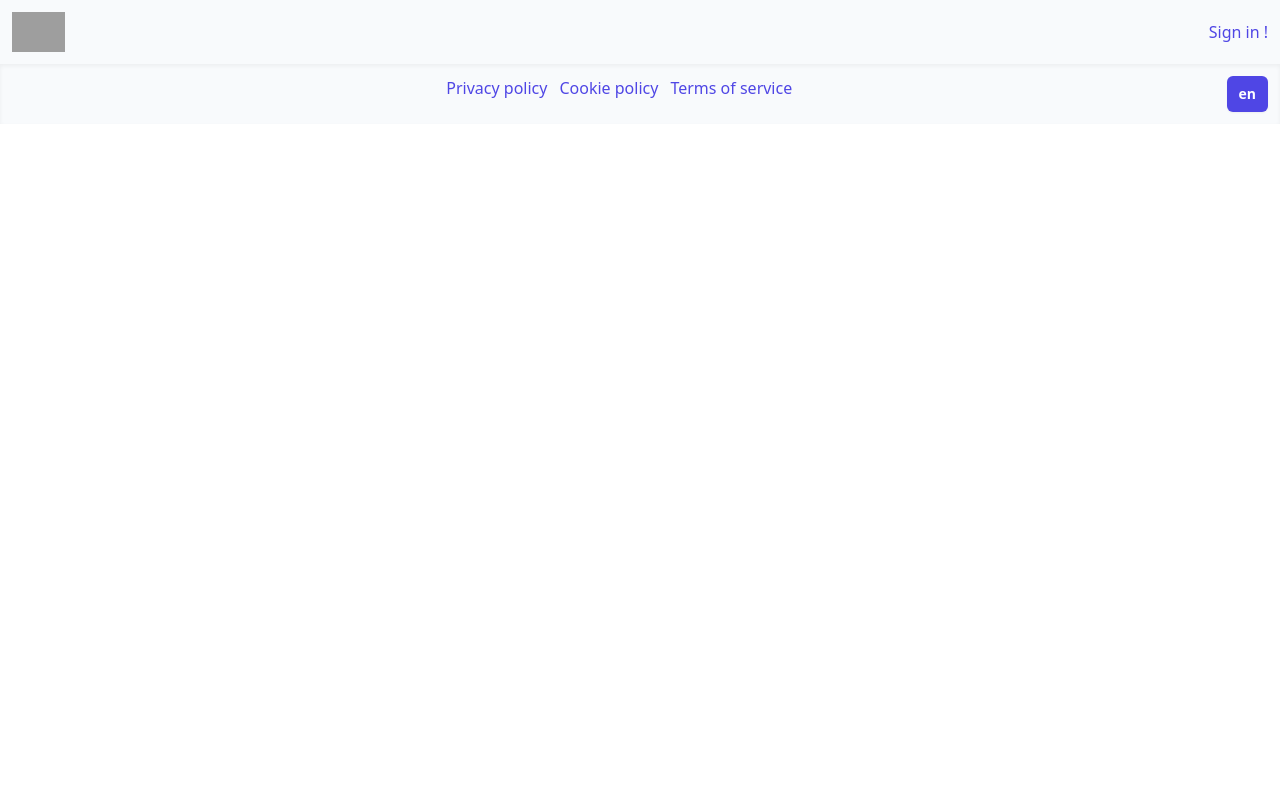
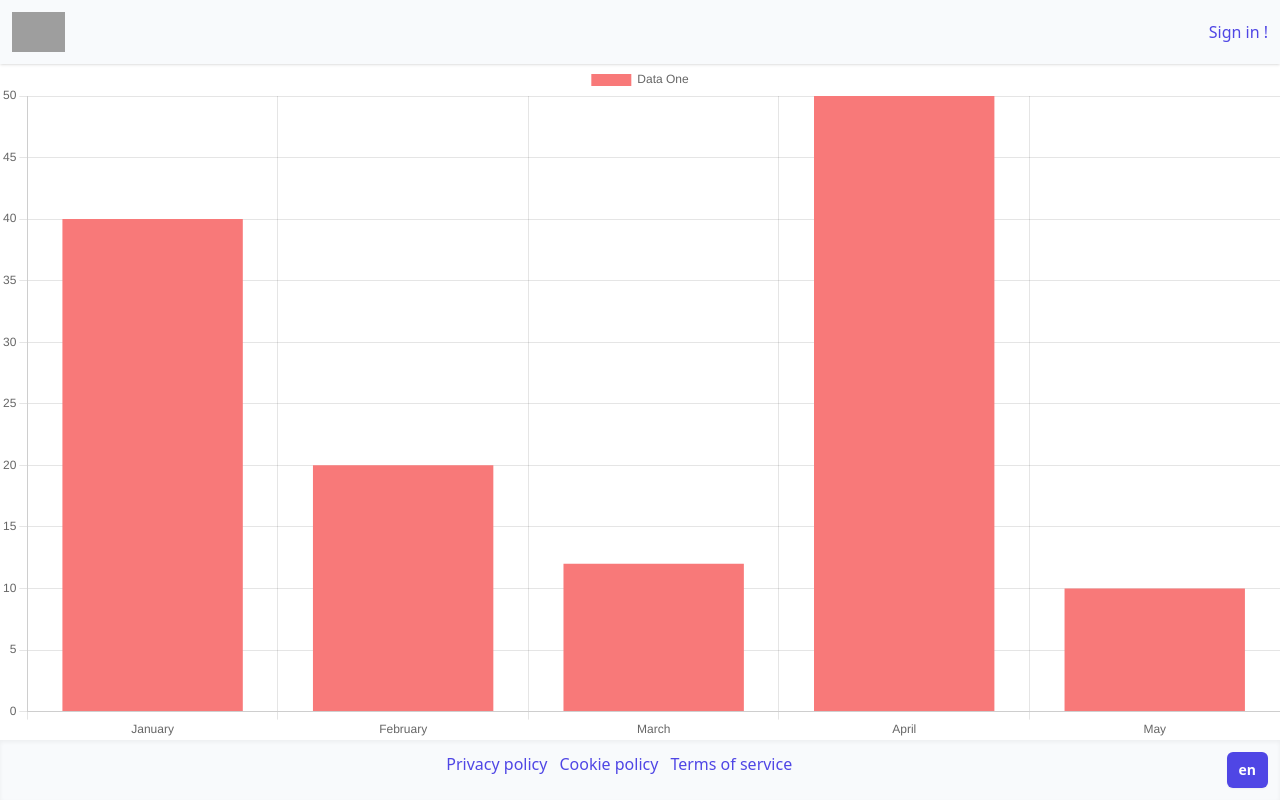
Before and after one commit to yboulemi/99-numbers-front, a Nuxt app: page /random in a window 1280 px wide. Built offline with nearby package versions, Linux system fonts and the light colour scheme; grey boxes are pictures that could not be loaded.

Commit message:
feature: chart.js

```diff
--- /dev/null
+++ b/components/molecules/BarChart.vue
@@ -0,0 +1,43 @@
+<template>
+    <div>
+        <Bar :data="chartData" :options="chartOptions" />
+    </div>
+</template>
+
+<script setup>
+import {
+    Chart as ChartJS,
+    Title,
+    Tooltip,
+    Legend,
+    BarElement,
+    CategoryScale,
+    LinearScale,
+} from "chart.js";
+import { Bar } from "vue-chartjs";
+import { ref } from "vue";
+// Register
+ChartJS.register(
+    Title,
+    Tooltip,
+    Legend,
+    BarElement,
+    CategoryScale,
+    LinearScale,
+);
+
+const chartData = ref({
+    labels: ["January", "February", "March", "April", "May"],
+    datasets: [
+        {
+            label: "Data One",
+            backgroundColor: "#f87979",
+            data: [40, 20, 12, 50, 10],
+        },
+    ],
+});
+const chartOptions = ref({
+    responsive: true,
+    maintainAspectRatio: false,
+});
+</script>
--- a/package.json
+++ b/package.json
@@ -19,6 +19,7 @@
         "nuxt": "^3.11.1",
         "pinia": "^2.1.7",
         "vue": "^3.4.21",
+        "vue-chartjs": "^5.3.0",
         "vue-router": "^4.3.0"
     },
     "devDependencies": {
--- a/pages/random.vue
+++ b/pages/random.vue
@@ -1,17 +1,10 @@
 <template>
-    <!-- <div>
-      <h1>Random Games Generator</h1>
-      <form @submit.prevent="generateChartData">
-        <label for="numGames">Number of games:</label>
-        <input type="number" id="numGames" v-model="numGames" min="1" max="10000" required>
-        <button type="submit">Generate</button>
-      </form>
-
-      <canvas ref="randomGamesChart"></canvas>
-    </div> -->
+    <BarChart />
 </template>
 
 <script setup>
+import BarChart from "~/components/molecules/BarChart.vue";
+
 //   import { ref } from 'vue';
 //   import Chart from 'chart.js/auto';
 
@@ -77,13 +70,3 @@
 //     initOrUpdateChart(chartData);
 //   }
 </script>
-
-<style scoped>
-/* form {
-    margin-bottom: 20px;
-  }
-
-  form label, form input, form button {
-    margin: 5px;
-  } */
-</style>
```
Also changed, not shown: 1 other file (tests, documents, lock files or other folders).
